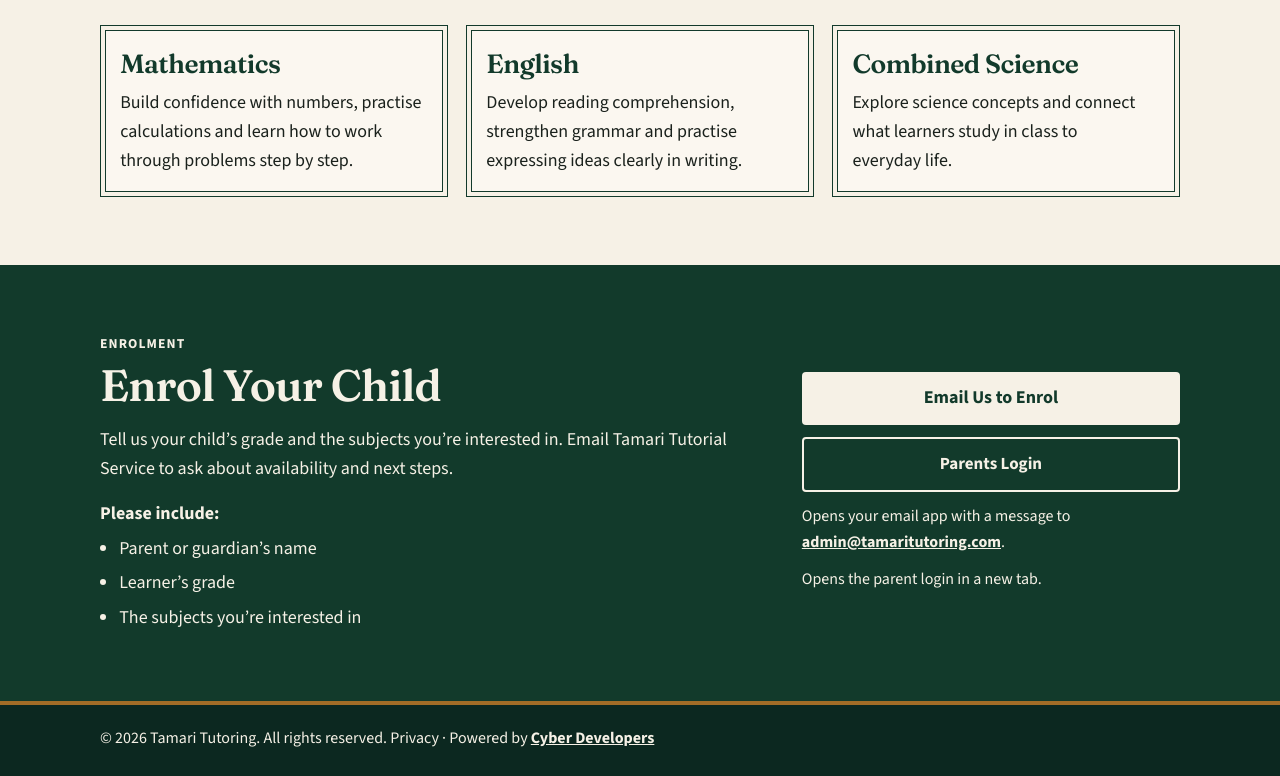
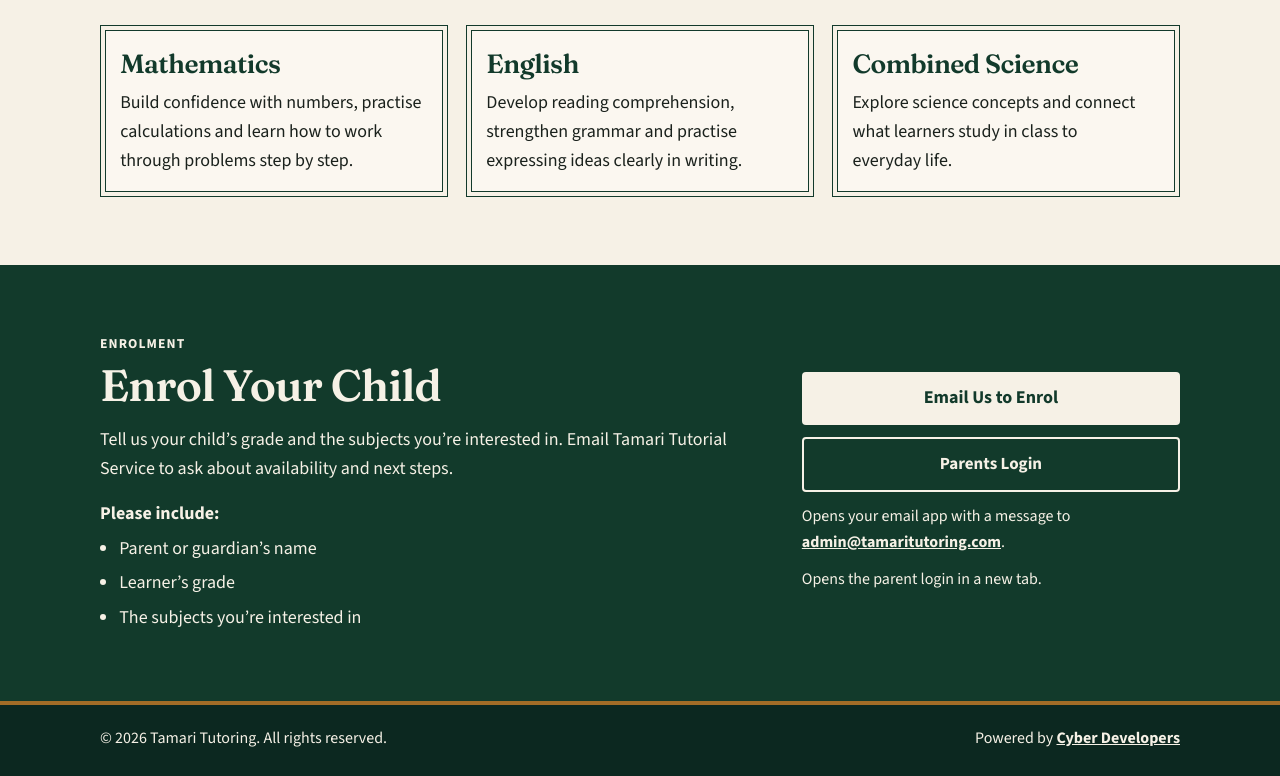
Before and after one commit to munashenm/tamaritutoring, a plain HTML site: page index.html in a window 1280 px wide. Shown: the part 1408-2184 px from the top of the page. Drawn offline with Linux system fonts and the light colour scheme.

Commit message:
Place the Cyber Developers credit on the right of the footer.
Remove Privacy and keep the copyright on the left.

Co-authored-by: MunasheNM <munanm@gmail.com>

```diff
--- a/index.html
+++ b/index.html
@@ -149,8 +149,9 @@
     </main>
 
     <footer class="site-footer">
-      <div class="wrap">
-        <p>© 2026 Tamari Tutoring. All rights reserved. Privacy · Powered by <a href="https://www.cyberdevelopers.co.za" target="_blank" rel="noopener noreferrer">Cyber Developers<span class="visually-hidden"> (opens in a new tab)</span></a></p>
+      <div class="wrap footer-line">
+        <p>© 2026 Tamari Tutoring. All rights reserved.</p>
+        <p class="footer-credit">Powered by <a href="https://www.cyberdevelopers.co.za" target="_blank" rel="noopener noreferrer">Cyber Developers<span class="visually-hidden"> (opens in a new tab)</span></a></p>
       </div>
     </footer>
   </body>
--- a/styles.css
+++ b/styles.css
@@ -551,8 +551,20 @@ a {
   font-weight: 700;
 }
 
-.site-footer p:last-child {
-  margin-bottom: 0;
+.footer-line {
+  display: flex;
+  flex-wrap: wrap;
+  align-items: center;
+  justify-content: space-between;
+  gap: 0.4rem 1.5rem;
+}
+
+.site-footer p {
+  margin: 0;
+}
+
+.site-footer .footer-credit {
+  margin-left: auto;
 }
 
 main:focus {
```
